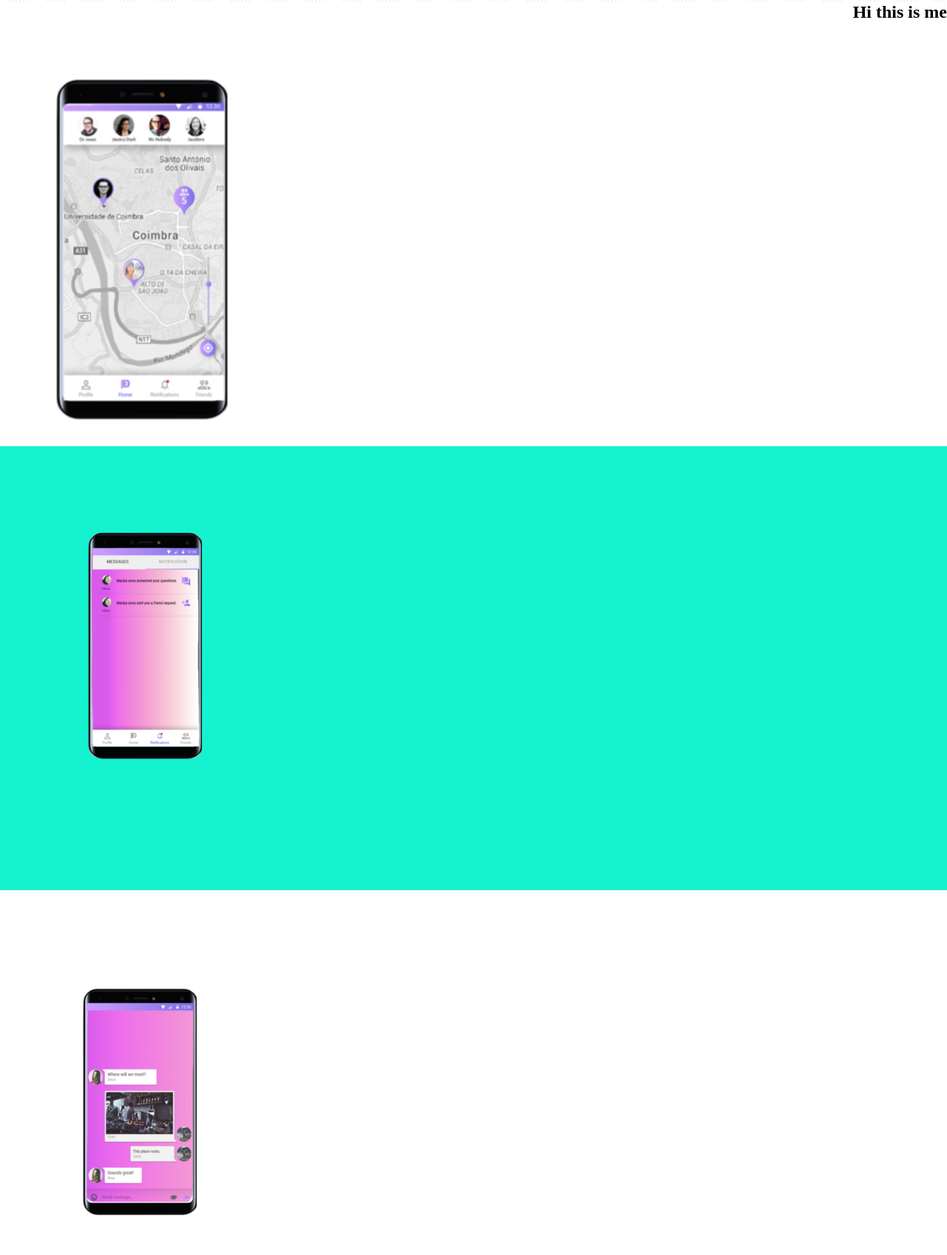
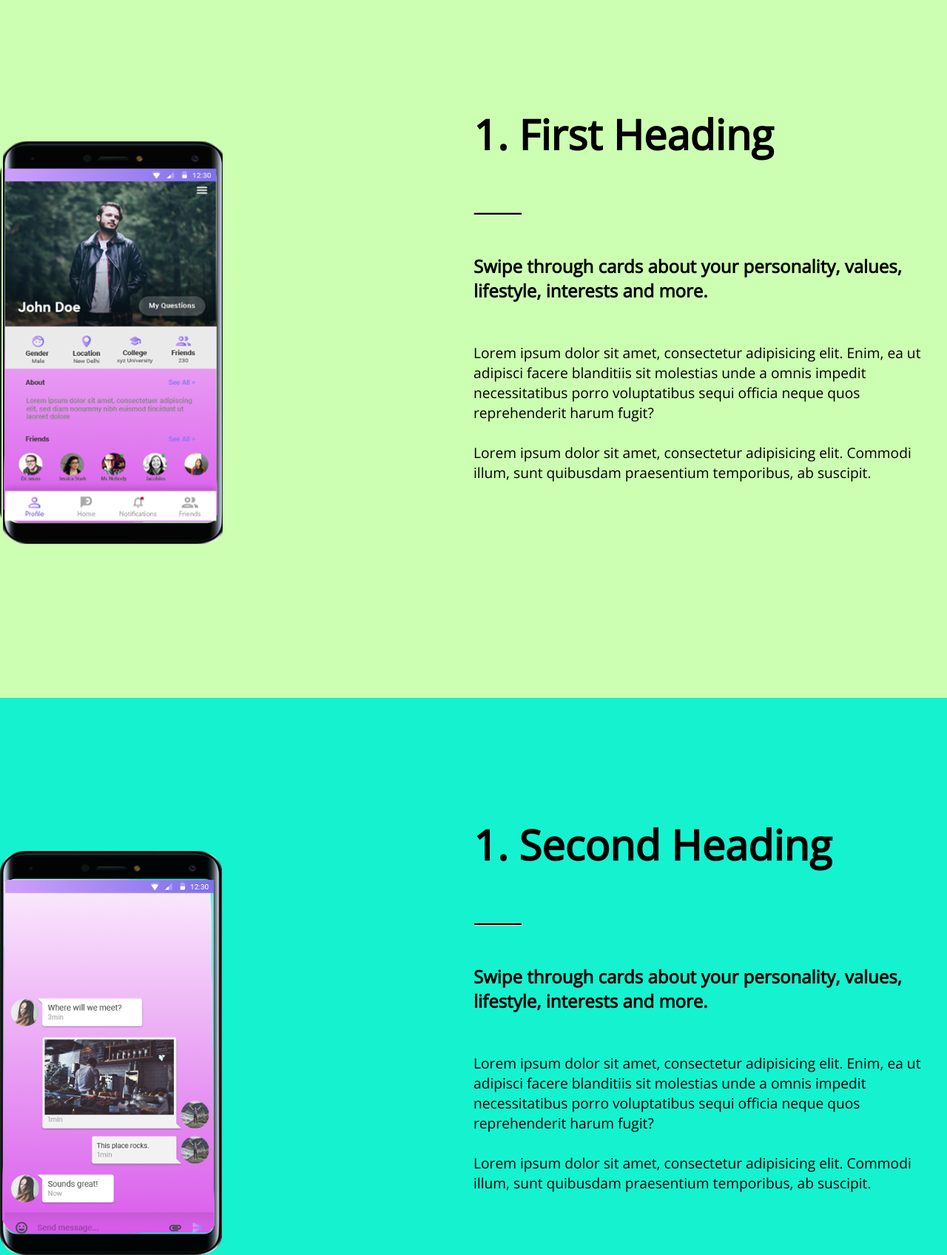
Before and after one commit to keshavvinayak01/Datsme-Site, a plain HTML site: page main.html in a window 1280 px wide. Shown: the part 2448-4144 px from the top of the page at 74% size. Drawn offline with nearby package versions, Linux system fonts and the light colour scheme.

Commit message:
added new section

```diff
--- a/css/main.css
+++ b/css/main.css
@@ -37,13 +37,6 @@
 }
 /*Horizontal rule*/
 
-hr {
-    color: white;
-    height: 1px;
-    width: 50px;
-    background: white;
-    border-radius: 10px;
-}
 
 
 /*logo*/
@@ -192,12 +185,29 @@ hr {
     margin-bottom:1vw;
 }
 
-#moving-h1{
-
+#phone-h1{
+position:absolute;
+margin-left:50vw;
+margin-top:20vh;
+font-size:350%;
+font-family: 'Open Sans', sans-serif;
 }
 
+#phone-highlights{
+position:absolute;
+margin-left:50vw;
+margin-top:45vh;
+font-family: 'Open Sans', sans-serif;
+}
 
-/*####movinghorse#####*/
+#phone-paragraph{
+position:absolute;
+margin-left:50vw;
+margin-top:60vh;
+font-size:120%;
+font-family: 'Open Sans', sans-serif;
+}
+
 
 section{
   width: 100%;
@@ -206,9 +216,11 @@ section{
   background-attachment: fixed;
   background-repeat: no-repeat;
   margin-right:200px;
+  margin:0px;
+
   }
 
-#a1{background-color: white; background-image: url(../static/edited-phones/phone1.png); height: 600px;}
-#a2{background-color: #15F2D0; background-image: url(../static/edited-phones/phone2.png);height: 600px;}
-#a3{background-color: white; background-image: url(../static/edited-phones/phone-3.png);height: 600px;}
-#a4{background-color: #3FD8D8; background-image: url(../static/edited-phones/phone4.png);height: 600px;}
+#a1{background-color: #ccffb2; background-image: url(../static/phones/phone_5.png);height: 120vh;}
+#a2{background-color: #15F2D0; background-image: url(../static/phones/phone_2.png);height: 120vh;}
+#a3{background-color: #ffff75; background-image: url(../static/phones/phone_3.png);height: 120vh;}
+#a4{background-color: #3FD8D8; background-image: url(../static/phones/phone_4.png);height: 120vh;}
--- a/main.html
+++ b/main.html
@@ -113,12 +113,47 @@
 </h1></div>
 
 <script src="js/particle-e.js"></script>
-<br>
 <div class="container" align="left">
-<section id="a1"><h1 id="moving-h1" align="right">Hi this is me</h1></section>
-<section id="a2"></section>
-<section id="a3"></section>
-<section id="a4"></section>
+<section id="a1">
+  <h1 id="phone-h1">1. First Heading</h1>
+  <hr style="position:absolute;width:5%;margin-top:38vh;margin-left:50vw;background:black;border-radius:5px;height:2px;">
+  <h2 id="phone-highlights">Swipe through cards about your personality, values, lifestyle, interests and more.</h2>
+  <p id="phone-paragraph">Lorem ipsum dolor sit amet, consectetur adipisicing elit. Enim, ea ut adipisci facere blanditiis sit molestias unde a omnis impedit necessitatibus porro voluptatibus sequi officia neque quos reprehenderit harum fugit?
+<br><br>
+Lorem ipsum dolor sit amet, consectetur adipisicing elit. Commodi illum, sunt quibusdam praesentium temporibus, ab suscipit.
+
+</p>
+</section>
+<section id="a2">
+    <h1 id="phone-h1">1. Second Heading</h1>
+  <hr style="position:absolute;width:5%;margin-top:38vh;margin-left:50vw;background:black;border-radius:5px;height:2px;">
+  <h2 id="phone-highlights">Swipe through cards about your personality, values, lifestyle, interests and more.</h2>
+  <p id="phone-paragraph">Lorem ipsum dolor sit amet, consectetur adipisicing elit. Enim, ea ut adipisci facere blanditiis sit molestias unde a omnis impedit necessitatibus porro voluptatibus sequi officia neque quos reprehenderit harum fugit?
+<br><br>
+Lorem ipsum dolor sit amet, consectetur adipisicing elit. Commodi illum, sunt quibusdam praesentium temporibus, ab suscipit.
+
+</p>
+</section>
+<section id="a3">
+    <h1 id="phone-h1">1. Third Heading</h1>
+  <hr style="position:absolute;width:5%;margin-top:38vh;margin-left:50vw;background:black;border-radius:5px;height:2px;">
+  <h2 id="phone-highlights">Swipe through cards about your personality, values, lifestyle, interests and more.</h2>
+  <p id="phone-paragraph">Lorem ipsum dolor sit amet, consectetur adipisicing elit. Enim, ea ut adipisci facere blanditiis sit molestias unde a omnis impedit necessitatibus porro voluptatibus sequi officia neque quos reprehenderit harum fugit?
+<br><br>
+Lorem ipsum dolor sit amet, consectetur adipisicing elit. Commodi illum, sunt quibusdam praesentium temporibus, ab suscipit.
+
+</p>
+</section>
+<section id="a4">
+    <h1 id="phone-h1">1. Fourth Heading</h1>
+  <hr style="position:absolute;width:5%;margin-top:38vh;margin-left:50vw;background:black;border-radius:5px;height:2px;">
+  <h2 id="phone-highlights">Swipe through cards about your personality, values, lifestyle, interests and more.</h2>
+  <p id="phone-paragraph">Lorem ipsum dolor sit amet, consectetur adipisicing elit. Enim, ea ut adipisci facere blanditiis sit molestias unde a omnis impedit necessitatibus porro voluptatibus sequi officia neque quos reprehenderit harum fugit?
+<br><br>
+Lorem ipsum dolor sit amet, consectetur adipisicing elit. Commodi illum, sunt quibusdam praesentium temporibus, ab suscipit.
+
+</p>
+</section>
 
 <div class="container">
   <h1>Hello this is a test</h1>
```
Also changed, not shown: static/edited-phones/phone-3.png (deleted), static/edited-phones/phone1.png (deleted), static/edited-phones/phone2.png (deleted), static/edited-phones/phone4.png (deleted), static/phones/Artboard 3 copy 10.png (renamed from static/Artboard 3 copy 10.png), static/phones/Artboard 3 copy 12.png (renamed from static/Artboard 3 copy 12.png), static/phones/Artboard 3 copy 15.png (renamed from static/Artboard 3 copy 15.png), static/phones/Artboard 3 copy 7.png (renamed from static/Artboard 3 copy 7.png), static/phones/blank-phone.png (renamed from static/blank-phone.png), static/phones/phone1.png (added), static/phones/phone2.png (added), static/phones/phone_1.png (added), static/phones/phone_2.png (added), static/phones/phone_3.png (added), 2 more files.
